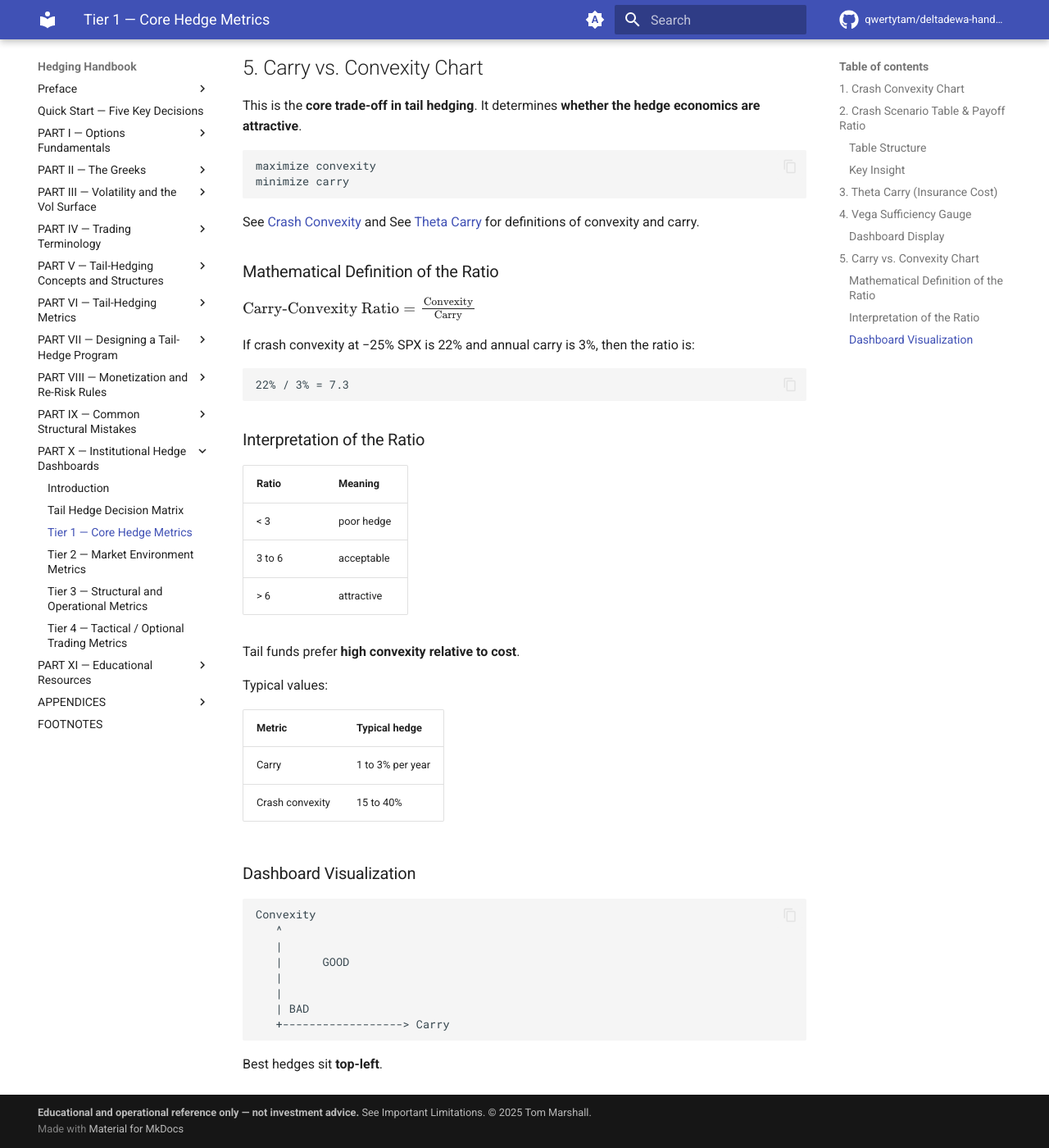
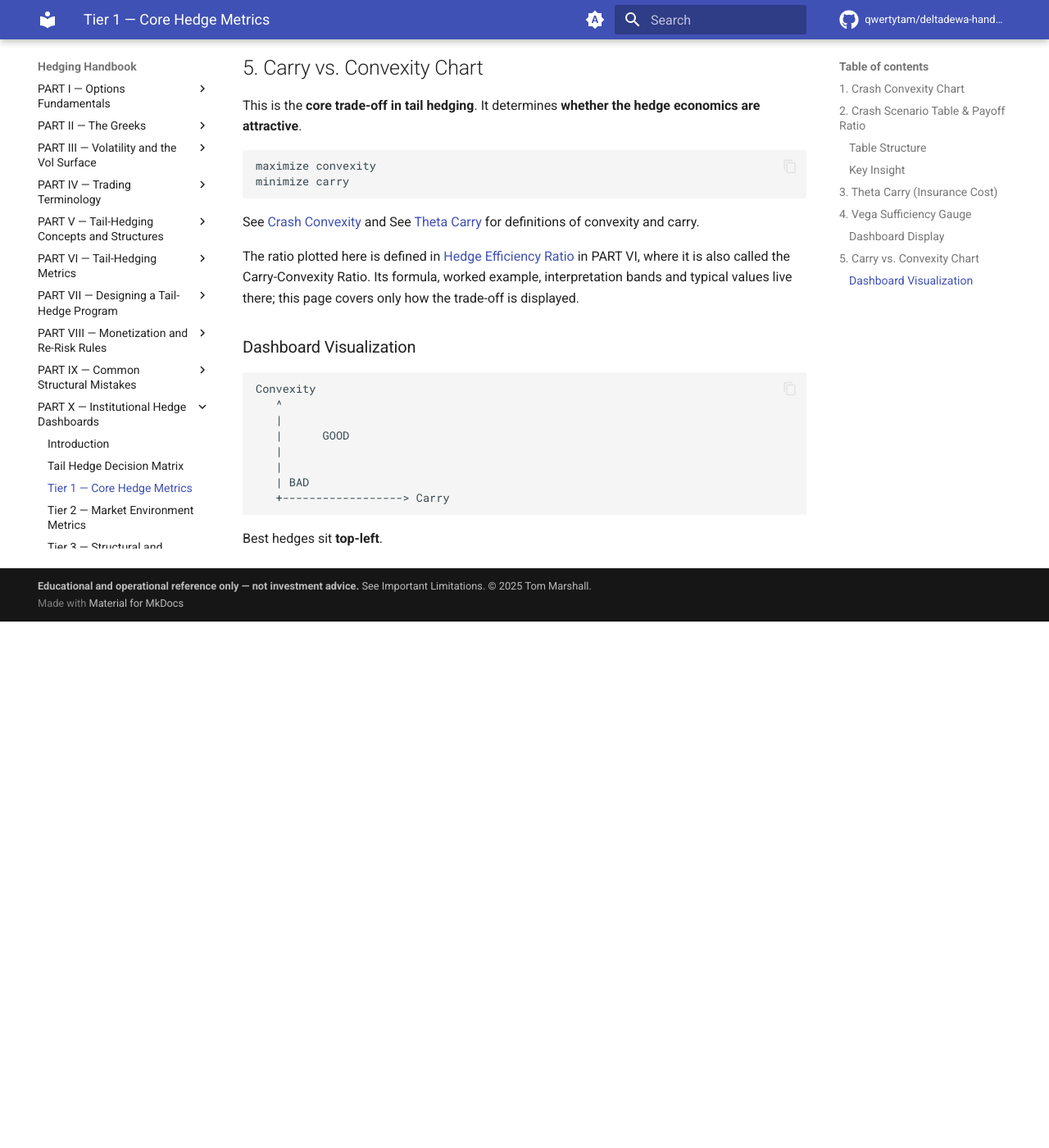
Before and after one commit to qwertytam/deltadewa-handbook, an MkDocs documentation site: the page built from docs/part-10/tier-1-core-hedge-metrics.md, in a window 1280 px wide and 1400 px high, scrolled down 1599 px. Shown: the whole window at 82% size. Built offline with MkDocs 1.6.1 and Material for MkDocs 9.7.7, drawn with Linux system fonts in a browser that asks for light colours; comment, search, counter and statistics services are not loaded; after the commit the page ends 2357 px from its top, so only the background shows below that.

Commit message:
Move Carry-Convexity Ratio definition to Part VI; add editorial-note CI guard
The Carry-Convexity Ratio in Part X tier-1 §5 and the Hedge Efficiency Ratio
in Part VI are the same metric under two names: crash payoff over annual
carry. Part X was therefore holding not just a definition in the wrong place
but a second name for a metric Part VI already owns.

Consolidate on part-6/hedge-efficiency-ratio.md as the single definition,
with "Carry-Convexity Ratio" recorded as a stated synonym. Heading text is
unchanged so the anchors survive the page move:

  #mathematical-definition-of-the-ratio
  #interpretation-of-the-ratio
  #convexity-carry-worked-example   (explicit <a id>, preserved verbatim)

all three now resolve on part-6/hedge-efficiency-ratio.md rather than
part-10/tier-1-core-hedge-metrics.md. #5-carry-vs-convexity-chart and
#dashboard-visualization stay on tier-1, which keeps the crash-scenario
table, both ASCII blocks and the dashboard visualisation.

The typical-values table's two rows are numbers owned by other pages, so it
becomes links rather than a restatement. The crash-convexity band is left to
its owner: tier-1 said 15-40% while three other pages say 15-30%, 10-25% and
15-25%, and reconciling four figures across five locations needs its own
audit rather than a decision taken in passing here.

Also renames "Carry-to-convexity ratio" in the quarterly-report example,
which was a third name for the same metric and inverted besides -- carry over
convexity would read 0.14, not the 8.4x shown.

Adds a CI step failing on TODO, TBD, FIXME or "Editing note" under docs/,
which publishes on every push to main. Its own step, not a markdownlint rule.

Closes #21

Co-Authored-By: Claude Sonnet 5 <noreply@anthropic.com>

````diff
--- a/docs/part-10/tier-1-core-hedge-metrics.md
+++ b/docs/part-10/tier-1-core-hedge-metrics.md
@@ -67,34 +67,7 @@ minimize carry
 
 See [Crash Convexity](../part-6/crash-convexity.md) and See [Theta Carry](../part-6/theta-carry-insurance-cost.md) for definitions of convexity and carry.
 
-### Mathematical Definition of the Ratio
-
-$\text{Carry-Convexity Ratio} = \frac{\text{Convexity}}{\text{Carry}}$
-
-<a id="convexity-carry-worked-example"></a>
-
-If crash convexity at −25% SPX is 22% and annual carry is 3%, then the ratio is:
-
-```text
-22% / 3% = 7.3
-```
-
-### Interpretation of the Ratio
-
-| Ratio  | Meaning    |
-| ------ | ---------- |
-| < 3    | poor hedge |
-| 3 to 6 | acceptable |
-| > 6    | attractive |
-
-Tail funds prefer **high convexity relative to cost**.
-
-Typical values:
-
-| Metric          | Typical hedge    |
-| --------------- | ---------------- |
-| Carry           | 1 to 3% per year |
-| Crash convexity | 15 to 40%        |
+The ratio plotted here is defined in [Hedge Efficiency Ratio](../part-6/hedge-efficiency-ratio.md) in PART VI, where it is also called the Carry-Convexity Ratio. Its formula, worked example, interpretation bands and typical values live there; this page covers only how the trade-off is displayed.
 
 ### Dashboard Visualization
 
--- a/docs/part-6/hedge-efficiency-ratio.md
+++ b/docs/part-6/hedge-efficiency-ratio.md
@@ -3,6 +3,8 @@ title: "Hedge Efficiency Ratio"
 ---
 
 Measures how much downside risk the hedge offsets relative to cost. It is a summary statistic rather than a standalone risk metric.
+
+It is also called the **Carry-Convexity Ratio**, particularly in a dashboard context. The two names describe the same quantity — crash payoff divided by annual carry — and this page is the single definition for both.
 
 It does not introduce new information beyond:
 
@@ -33,3 +35,33 @@ Result:
 ```text
 Efficiency = 1.5M / 300k = 5x payoff relative to cost
 ```
+
+## Mathematical Definition of the Ratio
+
+The same ratio, written in the convexity-and-carry terms used by the PART X dashboard:
+
+$\text{Carry-Convexity Ratio} = \frac{\text{Convexity}}{\text{Carry}}$
+
+Crash convexity is the crash payoff expressed as a percentage of portfolio value, so this is the percentage form of the formula above under its other name.
+
+<a id="convexity-carry-worked-example"></a>
+
+If crash convexity at −25% SPX is 22% and annual carry is 3%, then the ratio is:
+
+```text
+22% / 3% = 7.3
+```
+
+## Interpretation of the Ratio
+
+| Ratio  | Meaning    |
+| ------ | ---------- |
+| < 3    | poor hedge |
+| 3 to 6 | acceptable |
+| > 6    | attractive |
+
+Tail funds prefer **high convexity relative to cost**.
+
+Typical values for the two inputs are owned elsewhere: see [Typical Institutional Targets](../part-7/typical-hedge-program-targets.md#typical-institutional-targets) for annual carry, and [Crash Convexity](crash-convexity.md) for the crash-convexity band.
+
+See [Carry vs. Convexity Chart](../part-10/tier-1-core-hedge-metrics.md#5-carry-vs-convexity-chart) in PART X for how the trade-off is displayed on a dashboard.
````
Also changed, not shown: docs/part-5/convexity.md (+0 -2 lines), docs/part-6/index.md (+3 -1 lines), docs/part-7/evaluating-and-testing-tail-hedge-strategies.md (+1 -1 lines), 1 other file.
